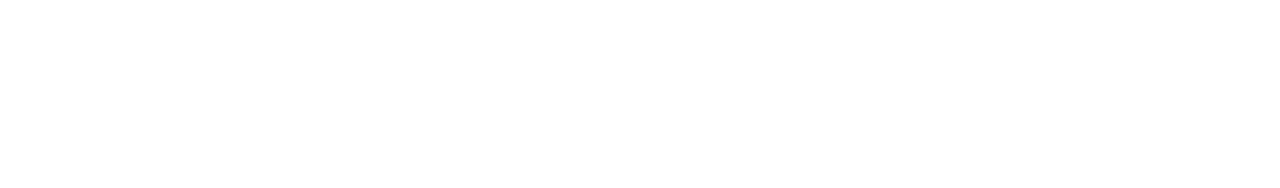
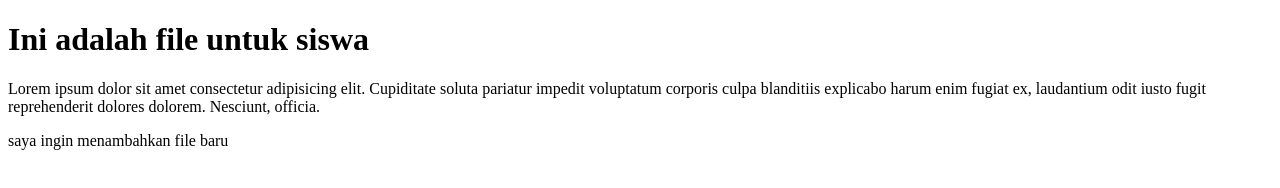
Before and after one commit to Mikoofficial404/tester, a plain HTML site: page siwa1.html in a window 1280 px wide. Drawn offline with Linux system fonts and the light colour scheme.

Commit message:
editing siswa1

```diff
--- a/siwa1.html
+++ b/siwa1.html
@@ -5,5 +5,14 @@
     <meta name="viewport" content="width=device-width, initial-scale=1.0" />
     <title>Document</title>
   </head>
-  <body></body>
+  <body>
+    <h1>Ini adalah file untuk siswa</h1>
+    <p>
+      Lorem ipsum dolor sit amet consectetur adipisicing elit. Cupiditate soluta
+      pariatur impedit voluptatum corporis culpa blanditiis explicabo harum enim
+      fugiat ex, laudantium odit iusto fugit reprehenderit dolores dolorem.
+      Nesciunt, officia.
+      <p>saya ingin menambahkan file baru</p>
+    </p>
+  </body>
 </html>
```
